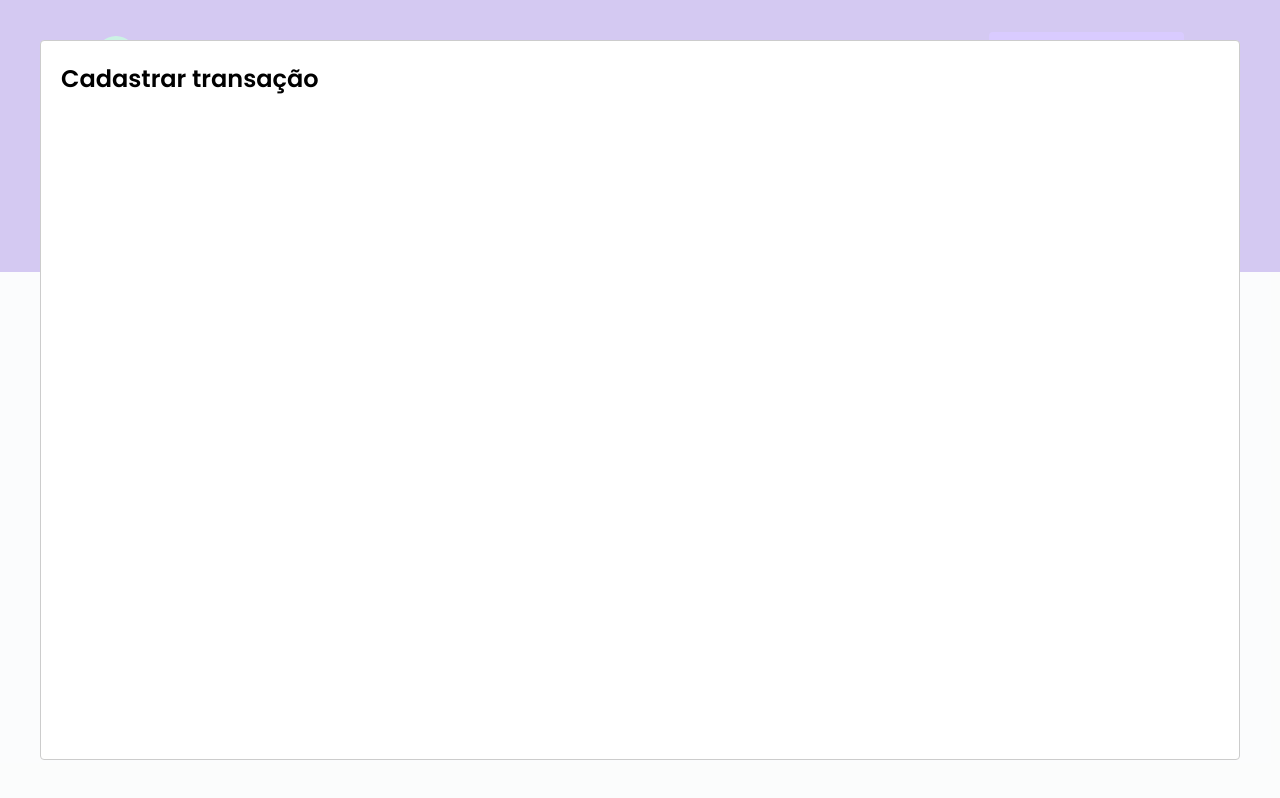
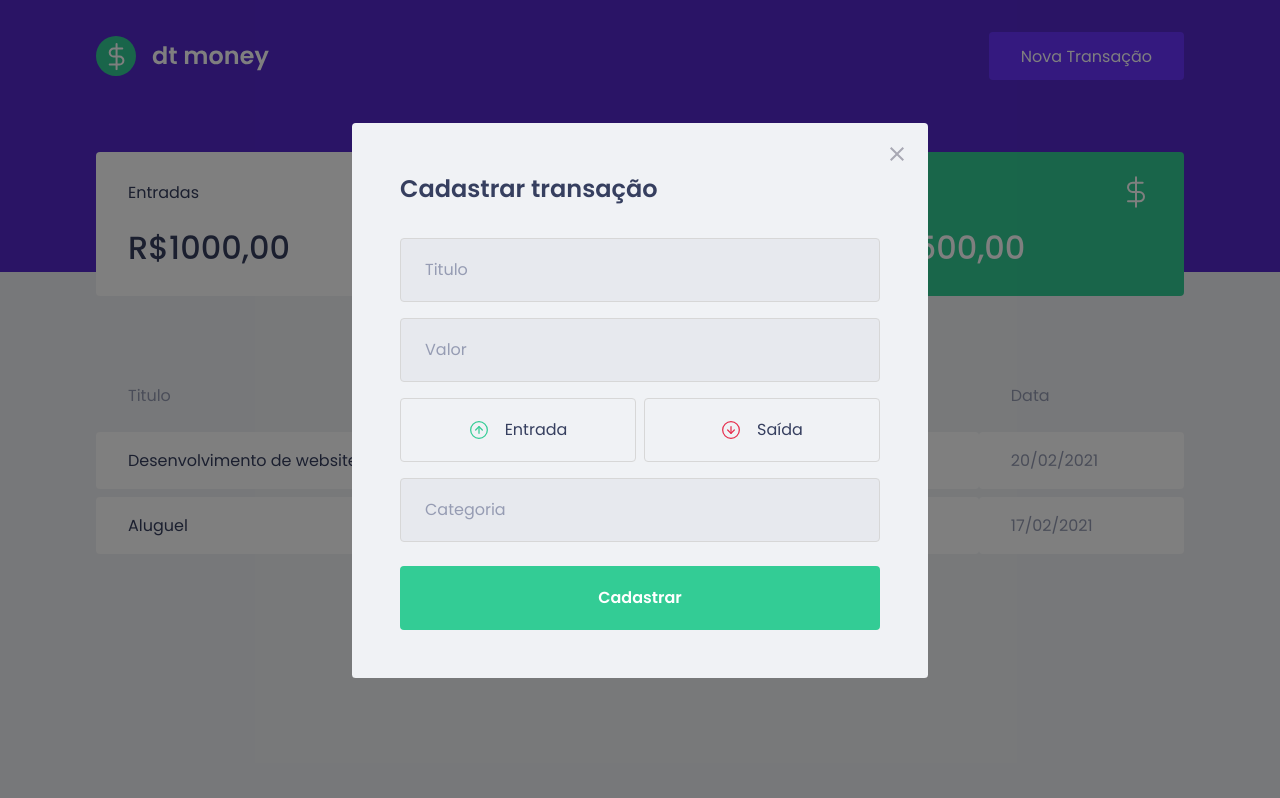
Before and after one commit to CristianoNunes/dtmoney, a React (Create React App) app: page / in a window 1280 px wide. Both pictures are taken after a click on the button "Nova Transação". Built offline with nearby package versions, Linux system fonts and the light colour scheme; no server answers; what miragejs would draw is missing.

Commit message:
Finalizando layout do modal

```diff
--- a/package.json
+++ b/package.json
@@ -5,6 +5,7 @@
   "dependencies": {
     "axios": "^0.27.2",
     "miragejs": "^0.1.45",
+    "polished": "^4.2.2",
     "react": "^18.2.0",
     "react-dom": "^18.2.0",
     "react-modal": "^3.15.1",
--- a/src/App.tsx
+++ b/src/App.tsx
@@ -3,6 +3,7 @@
 
 import { Dashboard } from "./components/Dashboard";
 import { Header } from "./components/Header";
+import { NewTransactionModal } from './components/NewTransactionModal';
 
 import { GlobalStyle } from "./styles/global";
 
@@ -25,12 +26,10 @@
       <Header onOpenNewTransactionModal={handleOpenNewTransactionModal} />
       <Dashboard />
 
-      <Modal
+      <NewTransactionModal
         isOpen={isNewTransactionModalOpen}
         onRequestClose={handleCloseNewTransactionModal}
-      >
-        <h2>Cadastrar transação</h2>
-      </Modal>
+      />
       <GlobalStyle />
     </>
   );
--- a/src/components/Header/index.tsx
+++ b/src/components/Header/index.tsx
@@ -1,4 +1,3 @@
-import { useState } from 'react'
 import logoImg from '../../assets/logo.svg'
 
 import { Container, Content } from './styles'
@@ -8,16 +7,6 @@
 }
 
 export function Header({onOpenNewTransactionModal}: HeaderProps) {
-
-  const [isNewTransactionModalOpen, setIsNewTransactionModalOpen] = useState(false);
-
-  function handleOpenNewTransactionModal() {
-    setIsNewTransactionModalOpen(true)
-  }
-
-  function handleCloseNewTransactionModal() {
-    setIsNewTransactionModalOpen(false)
-  }
 
   return(
     <Container>
--- /dev/null
+++ b/src/components/NewTransactionModal/index.tsx
@@ -0,0 +1,66 @@
+import Modal from 'react-modal'
+import incomeImg from '../../assets/income.svg'
+import outcomeImg from '../../assets/outcome.svg'
+import closeImg from '../../assets/close.svg'
+import { Container, TransactionTypeContainer } from './styles';
+
+interface NewTransactionModalProps {
+  isOpen: boolean;
+  onRequestClose: () => void;
+}
+
+export function NewTransactionModal({isOpen, onRequestClose}: NewTransactionModalProps) {
+  return (
+    <Modal
+      isOpen={isOpen}
+      onRequestClose={onRequestClose}
+      overlayClassName="react-modal-overlay"
+      className="react-modal-content"
+    >
+      <button
+        type='button'
+        onClick={onRequestClose}
+        className="react-modal-close"
+      >
+        <img src={closeImg} alt="Fechar modal" />
+      </button>
+
+      <Container>
+      <h2>Cadastrar transação</h2>
+
+      <input
+        placeholder='Titulo'
+      />
+
+      <input
+        type="number"
+        placeholder='Valor'
+      />
+
+      <TransactionTypeContainer>
+        <button
+          type='button'
+        >
+          <img src={incomeImg} alt="Entrada" />
+          <span>Entrada</span>
+        </button>
+
+        <button
+          type='button'
+        >
+          <img src={outcomeImg} alt="Saída" />
+          <span>Saída</span>
+        </button>
+      </TransactionTypeContainer>
+
+      <input
+        placeholder='Categoria'
+      />
+
+      <button type="submit">
+        Cadastrar
+      </button>
+      </Container>
+    </Modal>
+  )
+}
--- /dev/null
+++ b/src/components/NewTransactionModal/styles.ts
@@ -0,0 +1,87 @@
+import styled from "styled-components";
+import { darken } from 'polished';
+
+export const Container = styled.form`
+  h2 {
+    color: var(--text-title);
+    font-size: 1.5rem;
+    margin-bottom: 2rem;
+  }
+
+  input {
+    width: 100%;
+    padding: 0 1.5rem;
+    height: 4rem;
+    border-radius: 0.25rem;
+
+    border: 1px solid #D7D7D7;
+    background: #E7E9EE;
+
+    font-weight: 400;
+    font-size: 1rem;
+
+    &::placeholder {
+      color: var(--text-body);
+    }
+
+    & + input {
+      margin-top: 1rem;
+    }
+
+  }
+  button[type="submit"] {
+    width: 100%;
+    padding: 0 1.5rem;
+    height: 4rem;
+    background: var(--green);
+    color: #FFF;
+    border-radius: 0.25rem;
+    border: 0;
+    font-size: 1rem;
+    margin-top: 1.5rem;
+    font-weight: 600;
+
+    transition: filter 0.2s;
+
+    &:hover {
+      filter: brightness(0.9);
+    }
+  }
+`
+
+export const TransactionTypeContainer = styled.div`
+  margin: 1rem 0;
+  display: grid;
+  grid-template-columns: 1fr 1fr;
+  gap: 0.5rem;
+
+  button {
+    height: 4rem;
+    border: 1px solid #D7D7D7;
+    border-radius: 0.25rem;
+
+    background: transparent;
+
+    display: flex;
+    align-items: center;
+    justify-content: center;
+
+    transition: border-color 0.2s;
+
+    &:hover {
+      border-color: ${darken(0.1, '#D7D7D7')};
+    }
+
+    img {
+      width: 20px;
+      height: 20px;
+    }
+
+    span {
+      display: inline-block;
+      margin-left: 1rem;
+      font-size: 1rem;
+      color: var(--text-title);
+    }
+  }
+`
--- a/src/styles/global.ts
+++ b/src/styles/global.ts
@@ -53,4 +53,41 @@
     opacity: 0.6;
     cursor: not-allowed;
   }
+
+  .react-modal-overlay{
+    background: rgba(0, 0, 0, 0.5);
+
+    position: fixed;
+    top: 0;
+    bottom: 0;
+    right: 0;
+    left: 0;
+
+    display: flex;
+    align-items: center;
+    justify-content: center;
+  }
+
+  .react-modal-content {
+    width: 100%;
+    max-width: 576px;
+    background: var(--background);
+    padding: 3rem;
+    position: relative;
+    border-radius: 0.24rem;
+  }
+
+  .react-modal-close {
+    position: absolute;
+    right: 1.5rem;
+    top: 1.5rem;
+    border: 0;
+    background: transparent;
+
+    transition: filter 0.2s;
+
+    &:hover {
+      filter: brightness(0.8);
+    }
+  }
 `
```
Also changed, not shown: 1 other file (tests, documents, lock files or other folders).
